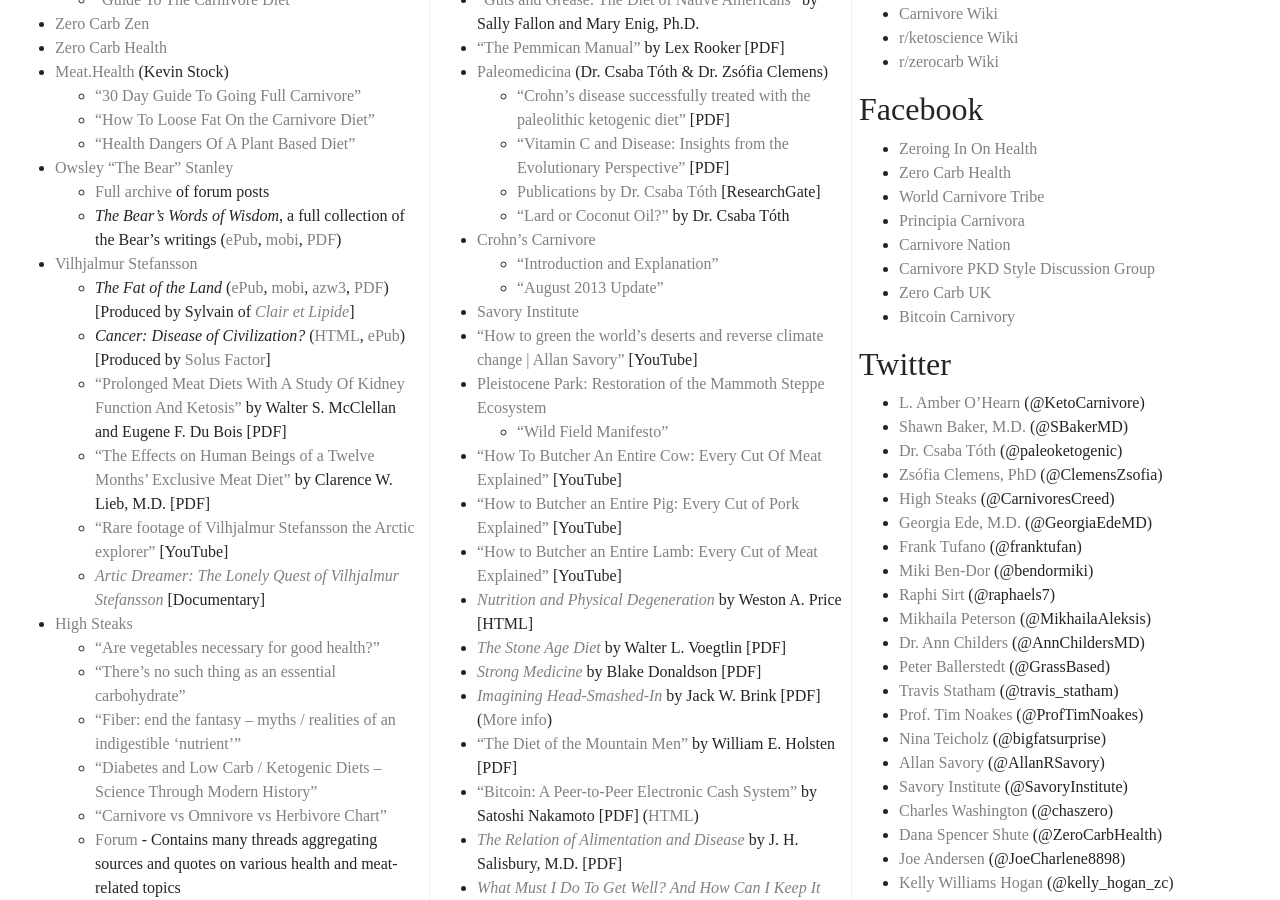
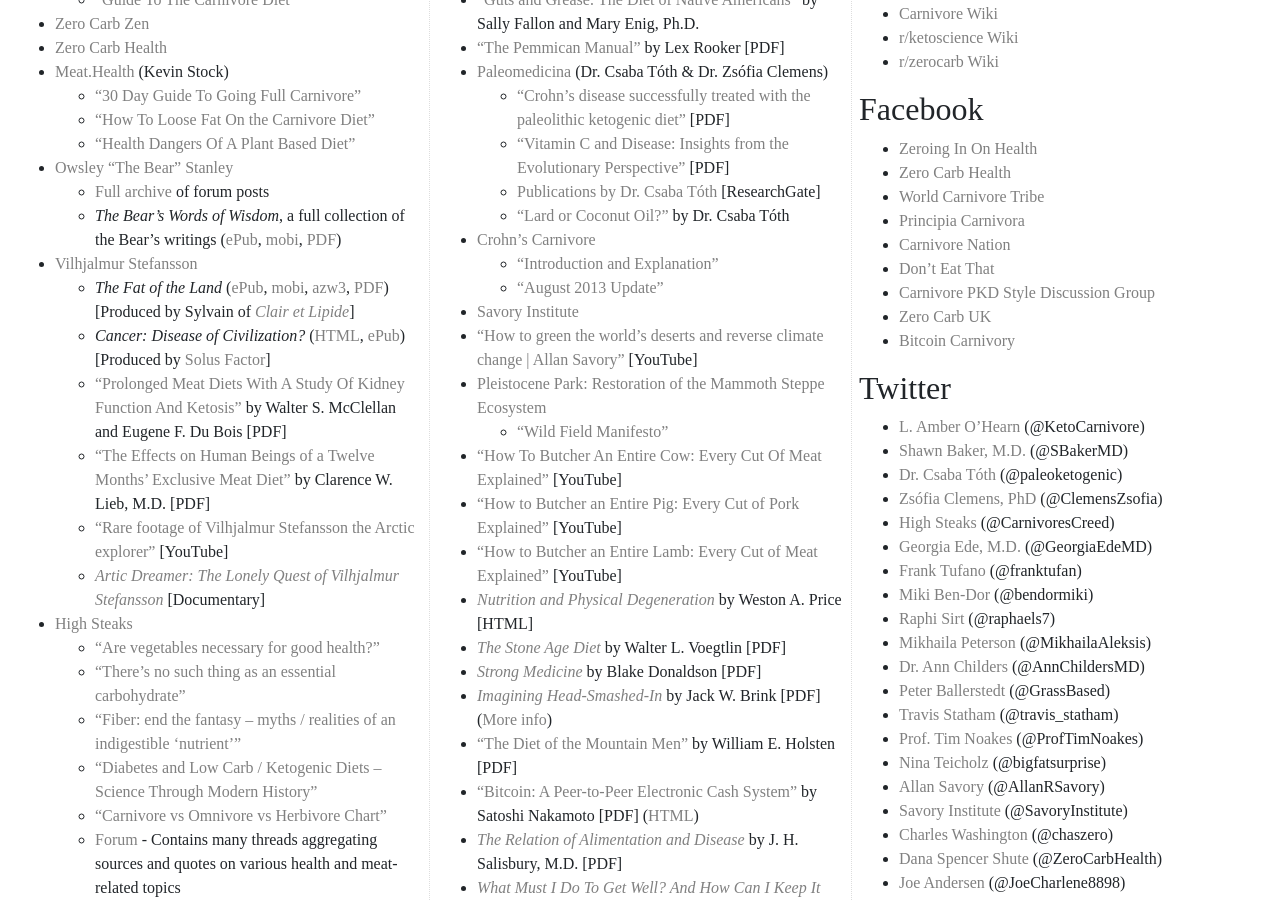
Before and after one commit to bitstein/justmeat.co, a Jekyll site: the page built from index.md, in a window 1280 px wide and 900 px high, scrolled down 356 px. Built offline with Jekyll 4.4.1, drawn with Linux system fonts in a browser that asks for light colours; nearby versions of some CDN libraries; some web fonts are replaced.

Commit message:
Add Don't Eat That to Facebook groups

```diff
--- a/index.md
+++ b/index.md
@@ -118,6 +118,7 @@
 * [World Carnivore Tribe](https://www.facebook.com/groups/worldcarnivoretribe/)
 * [Principia Carnivora](https://www.facebook.com/groups/PrincipiaCarnivora/)
 * [Carnivore Nation](https://www.facebook.com/groups/2181200018569706/)
+* [Don’t Eat That](https://www.facebook.com/groups/2012494102387997/)
 * [Carnivore PKD Style Discussion Group](https://www.facebook.com/groups/1685052231589351/)
 * [Zero Carb UK](https://www.facebook.com/groups/1573011526289147/)
 * [Bitcoin Carnivory](https://www.facebook.com/groups/1685637418161785/)
```
